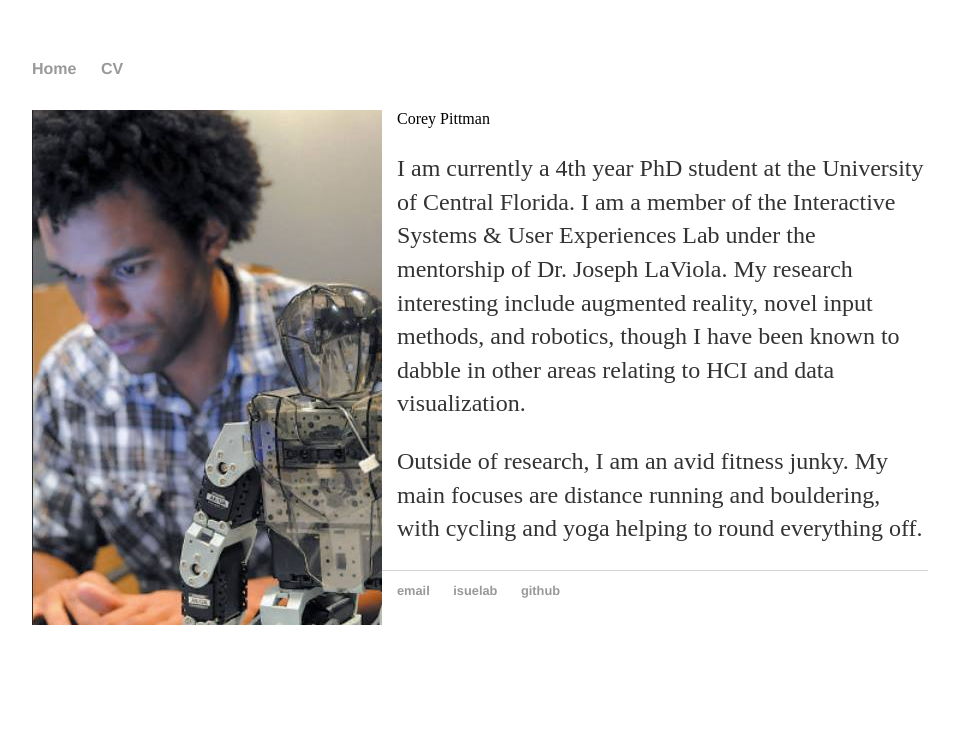
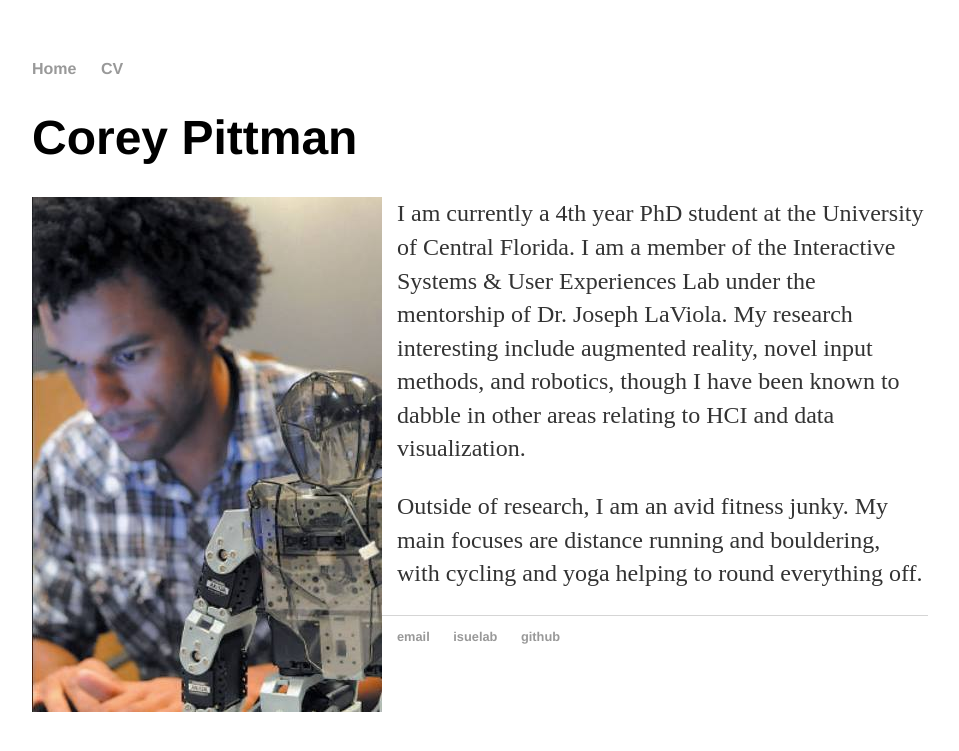
Before and after one commit to crpittman/crpittman.github.io, a Jekyll site: the page built from index.html, in a window 1280 px wide. Shown: the top 751 px of the page, without its empty margins (160-1119 px from the left). Built offline with Jekyll 4.4.1, drawn with Linux system fonts in a browser that asks for light colours.

```diff
--- a/index.html
+++ b/index.html
@@ -3,7 +3,7 @@ layout: default
 title: Corey Pittman
 ---
 <div class="blurb">
-<h1></h1>Corey Pittman</h1>
+<h1>Corey Pittman</h1>
 	<img src="/images/me.jpg" alt="Me and a Bioloid." style="padding-bottom:15px; padding-right:15px;" align="left">
 	<p>I am currently a 4th year PhD student at the University of Central Florida. I am a member of the Interactive Systems
 	& User Experiences Lab under the mentorship of Dr. Joseph LaViola. My research interesting include augmented reality,
```
